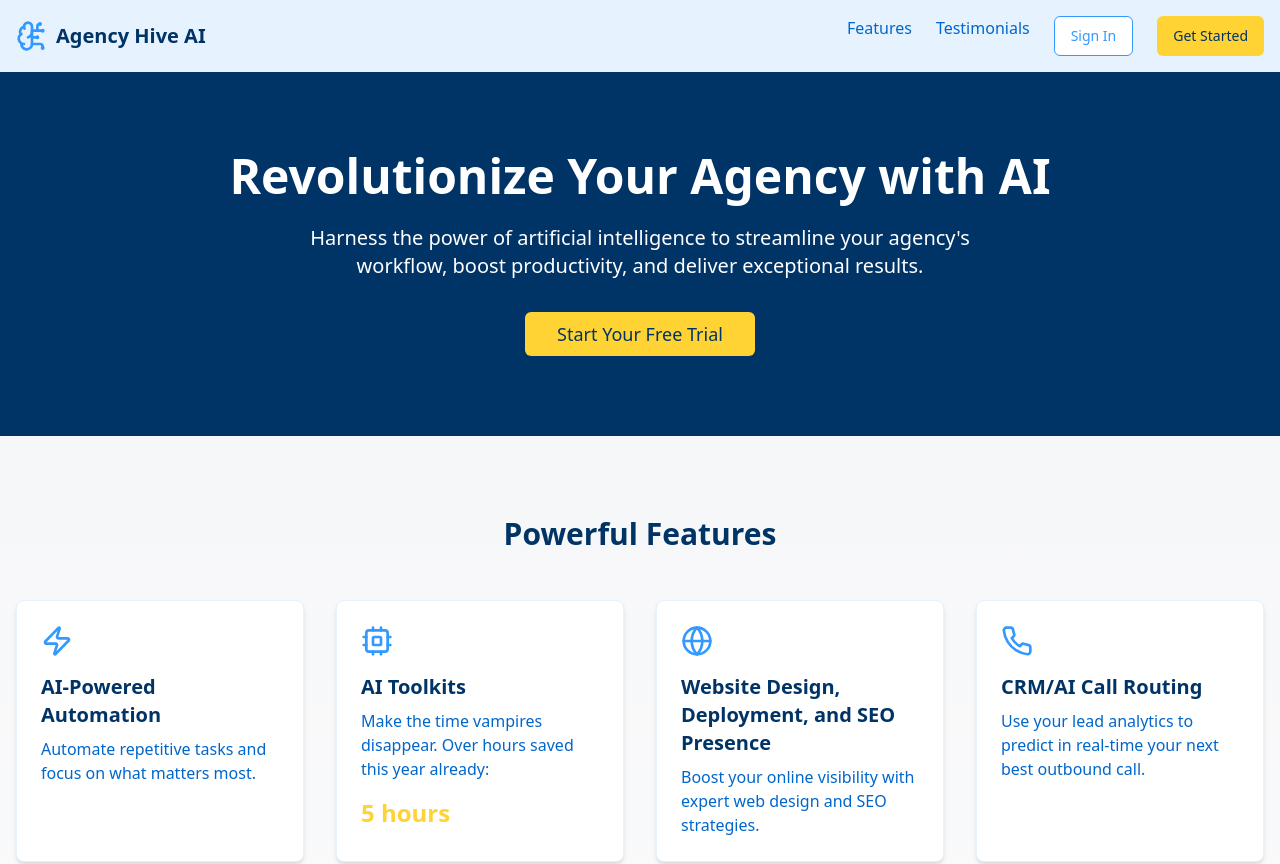
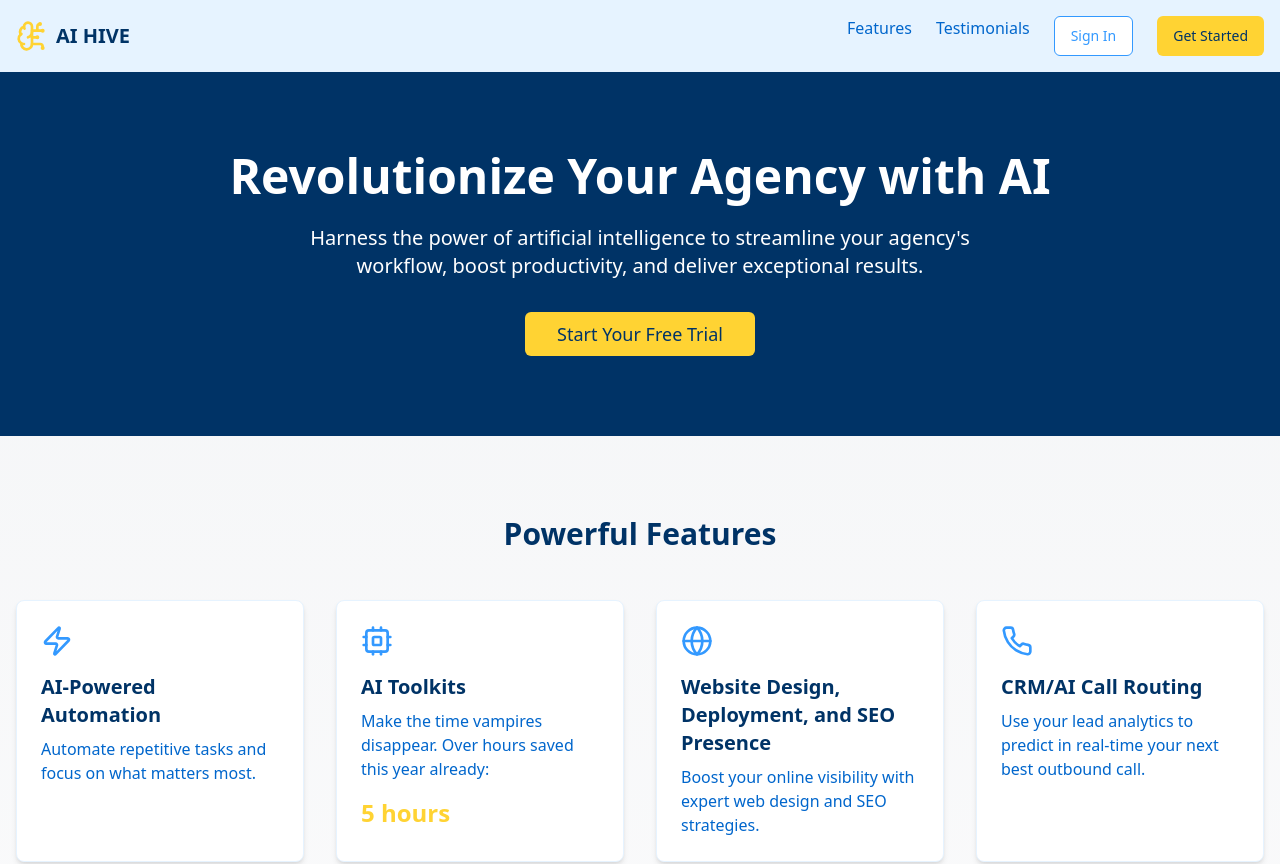
Before and after one commit to cpretzinger/agencyhive, a React (Vite) app: page / in a window 1280 px wide. Shown: the top 864 px of the page. Built offline with nearby package versions, Linux system fonts and the light colour scheme.

Commit message:
Replace Header Logo
Updated the logo in the Header component to better align with the AI HIVE branding.
[skip gpt_engineer]

```diff
--- a/src/components/Header.jsx
+++ b/src/components/Header.jsx
@@ -7,8 +7,8 @@ const Header = () => {
     <header className="bg-hive-blue-100 shadow-sm">
       <div className="container mx-auto px-4 py-4 flex justify-between items-center">
         <div className="flex items-center space-x-2">
-          <BrainCircuit className="h-8 w-8 text-hive-blue-500" />
-          <span className="text-xl font-bold text-hive-blue-900">Agency Hive AI</span>
+          <BrainCircuit className="h-8 w-8 text-hive-yellow-500" />
+          <span className="text-xl font-bold text-hive-blue-900">AI HIVE</span>
         </div>
         <nav>
           <ul className="flex space-x-6">
```
